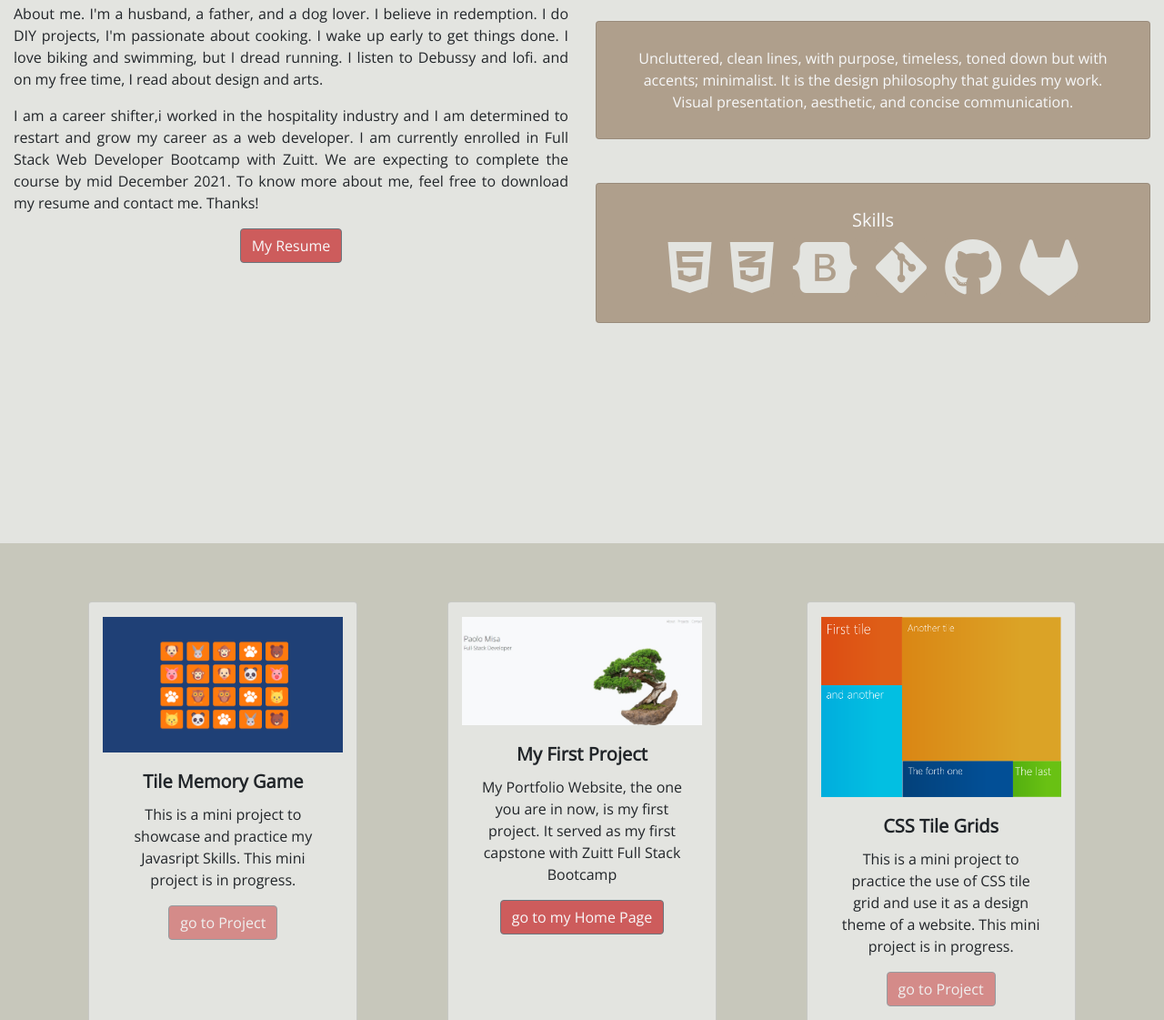
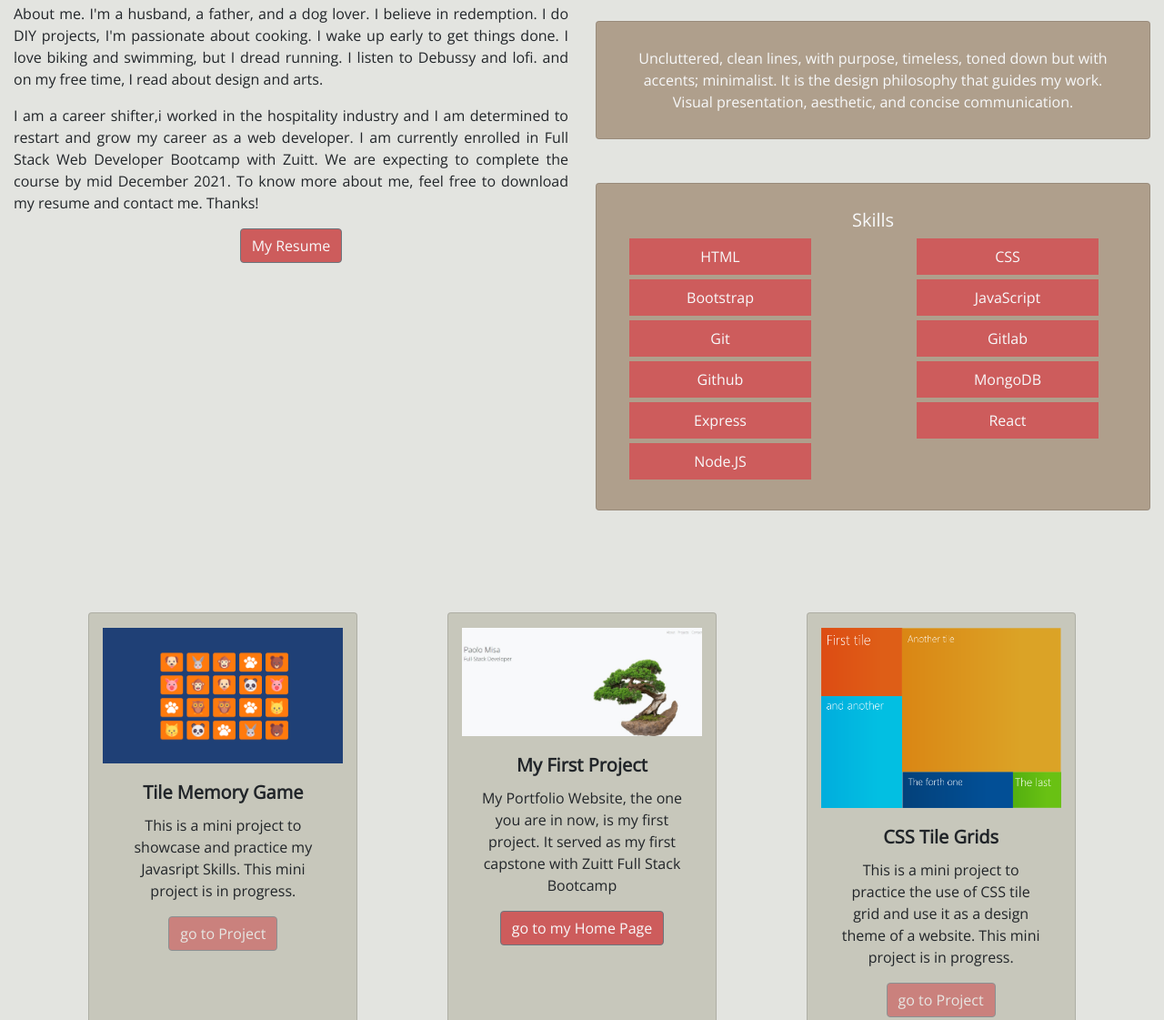
Before and after one commit to Paolo-Misa/webportfolio, a plain HTML site: page index.html in a window 1280 px wide. Shown: the part 1003-2124 px from the top of the page at 91% size. Drawn offline with nearby package versions, Linux system fonts and the light colour scheme.

Commit message:
Added skill progress buttons, background change

```diff
--- a/index.html
+++ b/index.html
@@ -139,16 +139,51 @@
                 </div>
 
                 <!-- tools card -->
+
+
                 <div class="card  card-bg py-2 px-3 my-5">
-                            <div class="card-body card-bg text-center">
-                                <h5 class="card-bg text-light"> Skills</h5>
-                                <i class="fab fa-html5 fa-4x  rounded  icon-text mx-2 card-bg"></i>
-                                <i class="fab fa-css3-alt fa-4x  rounded icon-text mx-2 card-bg"></i>
-                                <i class="fab fa-bootstrap fa-4x  rounded icon-text mx-2 card-bg"></i>
-                                <!-- <i class="fab fa-js fa-5x bg-primary rounded text-white"></i> -->
-                                <i class="fab fa-git-alt fa-4x rounded icon-text mx-2 card-bg"></i>
-                                <i class="fab fa-github fa-4x  rounded icon-text mx-2 card-bg"></i>
-                                <i class="fab fa-gitlab fa-4x rounded icon-text mx-2 card-bg"></i>
+                            <div class="card-body card-bg text-justify ">
+                                <h5 class="card-bg text-light text-center"> Skills</h5>
+
+
+                                <div class="">
+                                <!-- <i class="fab fa-html5 fa-2x  rounded  icon-text mx-2 card-bg"></i> -->
+                                    <!-- <h6>HTML5</h6> -->
+                                        <button class="hoverMebottom button text-light">HTML</button>
+
+                                        <button class="hoverMeRight button text-light">CSS</button>
+
+                                        <button class="hoverMTop button text-light">Bootstrap</button>
+
+                                        <button class="hoverMeleft button text-light">JavaScript</button>
+
+                                        <button class="hoverGit button text-light">Git</button>
+
+                                        <button class="hoverGitLab button text-light">Gitlab</button>
+
+                                        <button class="hoverGitHub button text-light">Github</button>
+
+                                        <button class="hoverMongo button text-light">MongoDB</button>
+
+                                        <button class="hoverExpress button text-light">Express</button>
+
+                                        <button class="hoverReact button text-light">React</button>
+
+                                        <button class="hoverNode button text-light">Node.JS</button>
+
+                                 </div>
+
+
+
+
+
+
+
+
+
+
+
+
                             </div>
                 </div>
 
--- a/style/style.css
+++ b/style/style.css
@@ -153,6 +153,180 @@
     background-color: #E3E4E0 ;
 }
 
+
+/*buttons with progress*/
+
+
+
+.button{
+  height:40px;
+  width:200px;
+  border:0;
+  background:indianred;
+  position:relative;
+  margin-right:20px;
+  margin-bottom:5px;
+}
+.hoverMTop:after{
+  position:absolute;
+  top:100%;
+  left:0%;
+  width:0;
+  height:2px;
+  background:ghostwhite;
+  display:block;
+  content:'';
+  transition: width 0.5s ease-in-out;
+}
+.hoverMTop:hover:after{
+  width:60%;
+}
+.hoverMebottom:after{
+  position:absolute;
+  top:100%;
+  left:0%;
+  width:0;
+  height:2px;
+  background:ghostwhite;
+  display:block;
+  content:'';
+  transition: width 0.5s ease-in-out;
+}
+.hoverMebottom:hover:after{
+  width:75%;
+}
+.hoverMeleft:after{
+  position:absolute;
+  top:100%;
+  left:0%;
+  width:0;
+  height:2px;
+  background:ghostwhite;
+  display:block;
+  content:'';
+  transition: width 0.5s ease-in-out;
+}
+.hoverMeleft:hover:after{
+  width:40%;
+}
+.hoverMeRight:after{
+ position:absolute;
+  top:100%;
+  left:0%;
+  width:0;
+  height:2px;
+  background:ghostwhite;
+  display:block;
+  content:'';
+  transition: width 0.5s ease-in-out;
+}
+.hoverMeRight:hover:after{
+  width:60%;
+}
+
+.hoverGit:after{
+ position:absolute;
+  top:100%;
+  left:0%;
+  width:0;
+  height:2px;
+  background:ghostwhite;
+  display:block;
+  content:'';
+  transition: width 0.5s ease-in-out;
+}
+.hoverGit:hover:after{
+  width:60%;
+}
+
+.hoverGitLab:after{
+ position:absolute;
+  top:100%;
+  left:0%;
+  width:0;
+  height:2px;
+  background:ghostwhite;
+  display:block;
+  content:'';
+  transition: width 0.5s ease-in-out;
+}
+.hoverGitLab:hover:after{
+  width:60%;
+}
+
+.hoverGitHub:after{
+ position:absolute;
+  top:100%;
+  left:0%;
+  width:0;
+  height:2px;
+  background:ghostwhite;
+  display:block;
+  content:'';
+  transition: width 0.5s ease-in-out;
+}
+.hoverGitHub:hover:after{
+  width:60%;
+}
+
+.hoverMongo:after{
+ position:absolute;
+  top:100%;
+  left:0%;
+  width:0;
+  height:2px;
+  background:ghostwhite;
+  display:block;
+  content:'';
+  transition: width 0.5s ease-in-out;
+}
+.hoverMongo:hover:after{
+  width:30%;
+}
+
+.hoverExpress:after{
+ position:absolute;
+  top:100%;
+  left:0%;
+  width:0;
+  height:2px;
+  background:ghostwhite;
+  display:block;
+  content:'';
+  transition: width 0.5s ease-in-out;
+}
+.hoverExpress:hover:after{
+  width:10%;
+}
+
+.hoverReact:after{
+ position:absolute;
+  top:100%;
+  left:0%;
+  width:0;
+  height:2px;
+  background:ghostwhite;
+  display:block;
+  content:'';
+  transition: width 0.5s ease-in-out;
+}
+.hoverReact:hover:after{
+  width:10%;
+}
+
+.hoverNode:after{
+ position:absolute;
+  top:100%;
+  left:0%;
+  width:0;
+  height:2px;
+  background:ghostwhite;
+  display:block;
+  content:'';
+  transition: width 0.5s ease-in-out;
+}
+.hoverNode:hover:after{
+  width:10%;
 }
 /*end of about page*/
 
@@ -182,12 +356,14 @@
 }
 
 .project-color {
-    background-color: #c7c7bb!important; /*matcha color*/
+    /*background-color: #c7c7bb!important; */
+    background-color:#e3e4e0!important;
 }
 
 .project-card {
-    background-color:#e3e4e0!important;
+     background-color: #c7c7bb!important;
     /*background-color:#7f867b!important;*/
+
 }
 
 
```
